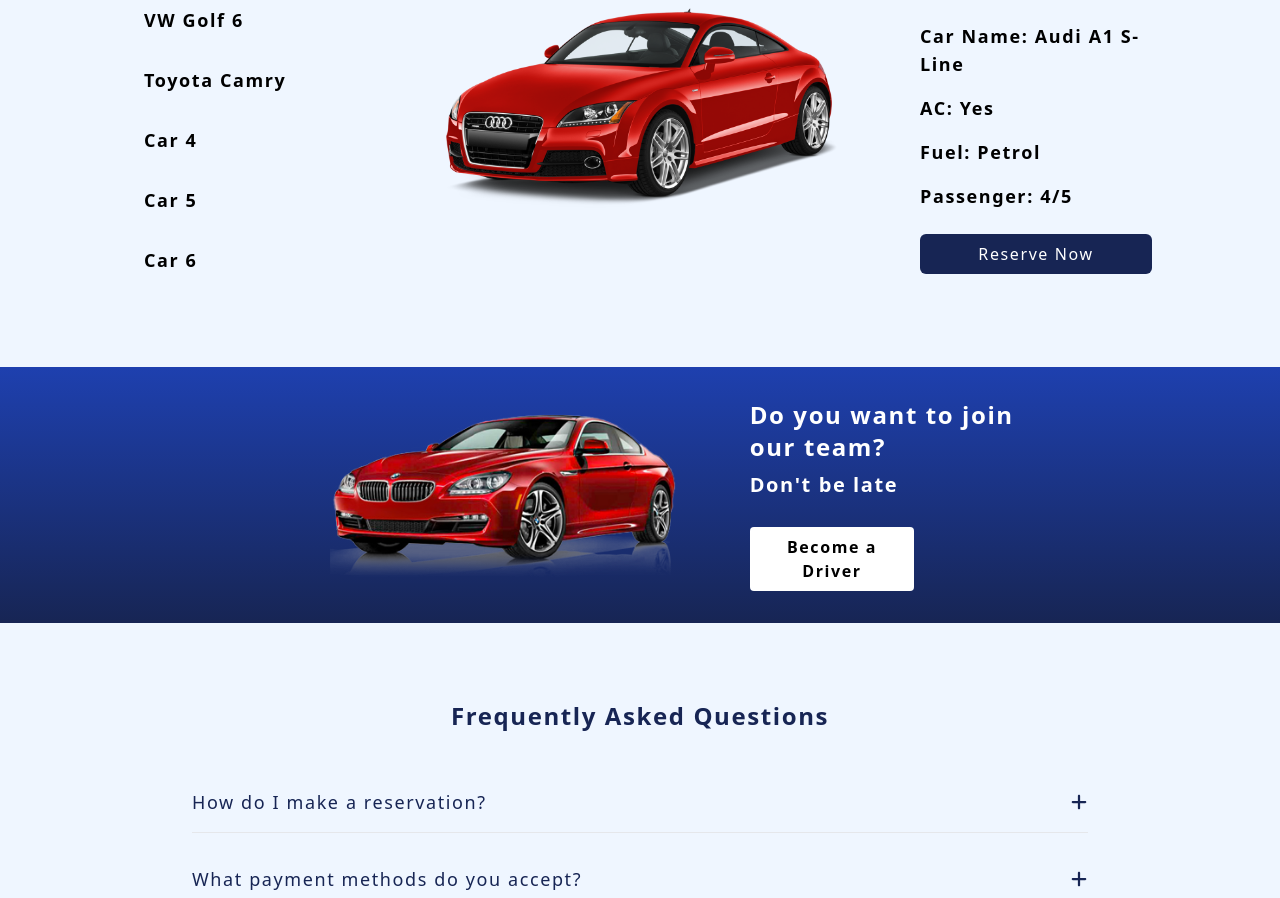
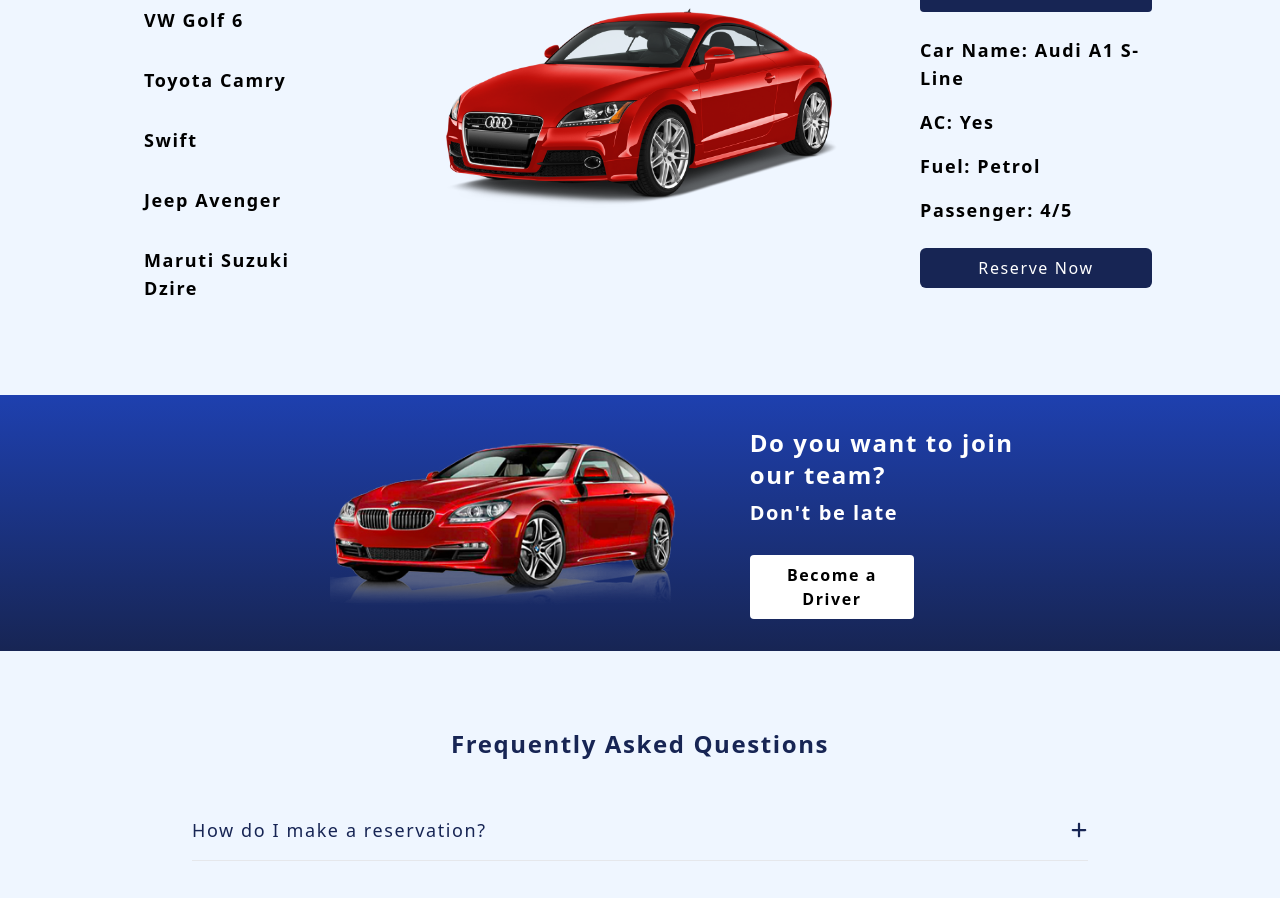
Before and after one commit to sakshi752/CarRental, a React (Vite) app: page / in a window 1280 px wide. Shown: the part 1392-2290 px from the top of the page. Built offline with nearby package versions, Linux system fonts and the light colour scheme.

Commit message:
files updated

```diff
--- a/src/Components/Home/CarModels.jsx
+++ b/src/Components/Home/CarModels.jsx
@@ -32,26 +32,26 @@
     fuel: "Petrol",
     passenger: "4/5",
   },
-  "Car 4": {
+  "Swift": {
     image: carModel4,
     price: "$35",
-    carname: "Car 4",
+    carname: "Swift",
     ac: "Yes",
     fuel: "Petrol",
     passenger: "4/5",
   },
-  "Car 5": {
+  "Jeep Avenger": {
     image: carModel5,
     price: "$30",
-    carname: "Car 5",
+    carname: "Jeep Avenger",
     ac: "Yes",
     fuel: "Diesel",
     passenger: "4/5",
   },
-  "Car 6": {
+  "Maruti Suzuki Dzire": {
     image: carModel6,
     price: "$40",
-    carname: "Car 6",
+    carname: "Maruti Suzuki Dzire",
     ac: "Yes",
     fuel: "Petrol",
     passenger: "4/5",
--- a/src/pages/CarDetails.jsx
+++ b/src/pages/CarDetails.jsx
@@ -15,7 +15,7 @@
     if (data) {
       setCarDetails(data);
     }
-  }, [id, carData]);
+  }, []);
 
   const handlePaymentChange = (e) => {
     setSelectedPayMethod(e.target.value);
```
